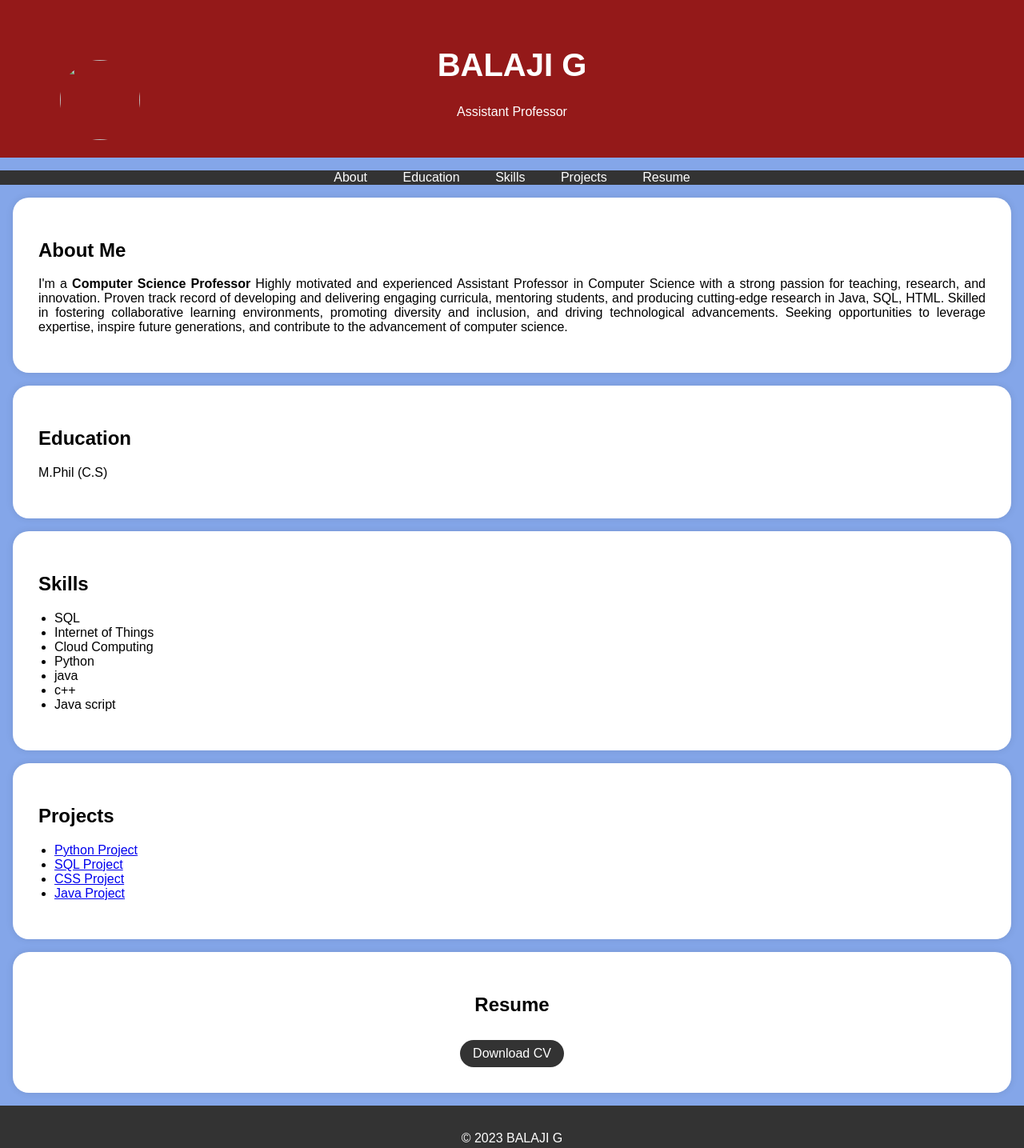
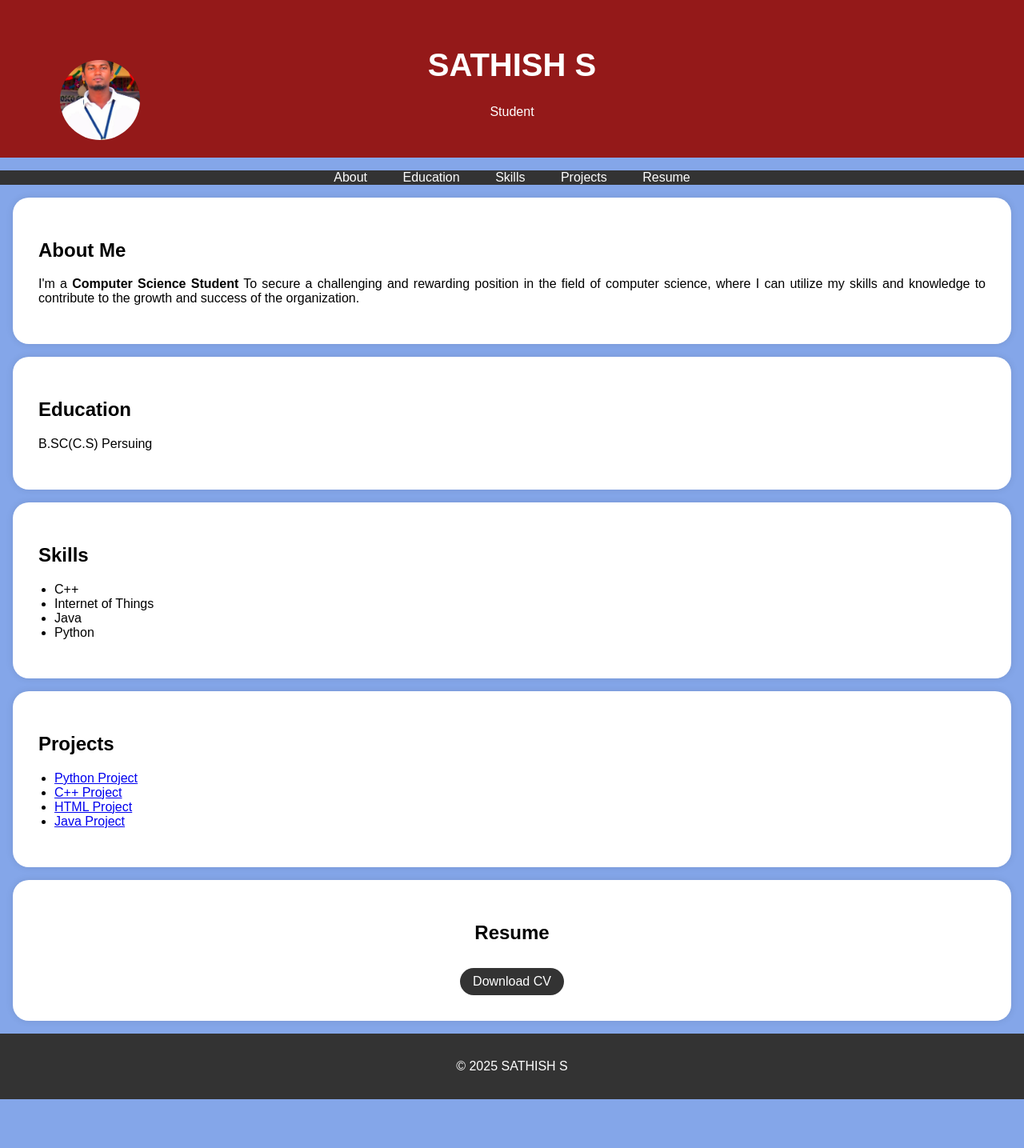
Before and after one commit to Sathishsam239/sathish, a plain HTML site: page sathish.html in a window 1280 px wide. Shown: the whole page at 80% size. After the commit the page ends 1374 px from the top, so only its background shows below. Drawn offline with Linux system fonts and the light colour scheme; files whose address does not match are found by name.

Commit message:
Update sathish.html

```diff
--- a/sathish.html
+++ b/sathish.html
@@ -1,6 +1,6 @@
 <html>
 <head>
-    <title>Portfolio</title>
+    <title>CURRICULAM VITAE</title>
     <style>
         body {
             font-family: Arial, sans-serif;
@@ -94,9 +94,9 @@
     <header>
         <div class="header-content">
             <!-- Add your profile picture here -->
-            <img src="/storage/emulated/0/Pictures/Screenshots/Balajiphoto.jpg"  "alt="Balajiphoto" class="profile-picture">
-            <h1>BALAJI G</h1>
-            <p>Assistant Professor</p>
+            <img src="C:\Users\Admin\Desktop\balaji/sathishphoto.jpg"  "alt="Sathishphoto" class="profile-picture">
+            <h1>SATHISH S</h1>
+            <p>Student</p>
         </div>
     </header>
 
@@ -114,14 +114,14 @@
     <section id="about">
         <div class="section-content">
             <h2>About Me</h2>
-            <p>I'm a <b> Computer Science Professor</b> Highly motivated and experienced Assistant Professor in Computer Science with a strong passion for teaching, research, and innovation. Proven track record of developing and delivering engaging curricula, mentoring students, and producing cutting-edge research in Java, SQL, HTML. Skilled in fostering collaborative learning environments, promoting diversity and inclusion, and driving technological advancements. Seeking opportunities to leverage expertise, inspire future generations, and contribute to the advancement of computer science.</p>
+            <p>I'm a <b> Computer Science Student</b> To secure a challenging and rewarding position in the field of computer science, where I can utilize my skills and knowledge to contribute to the growth and success of the organization.</p>
         </div>
     </section>
 
     <section id="education">
         <div class="section-content">
             <h2>Education</h2>
-            <p>M.Phil (C.S)</p>
+            <p>B.SC(C.S) Persuing</p>
 
 
         </div>
@@ -131,16 +131,11 @@
         <div class="section-content">
             <h2>Skills</h2>
             <ul>
-                <li>SQL</li>
+                <li>C++</li>
                 <li>Internet of Things</li>
-                <li>Cloud Computing</li>
+                <li>Java</li>
                 <li>Python</li>
-
-
-                <li>java</li>
-                <li>c++</li>
-                <li>Java script</li>
-            </ul>
+               </ul>
         </div>
     </section>
 
@@ -149,8 +144,8 @@
             <h2>Projects</h2>
             <ul>
                 <li><a href="#">Python Project</a></li>
-                <li><a href="#">SQL Project</a></li>
-                <li><a href="#">CSS Project</a></li>
+                <li><a href="#">C++ Project</a></li>
+                <li><a href="#">HTML Project</a></li>
                 <li><a href="#">Java Project</a></li>
                 <!-- Add more project links here -->
             </ul>
@@ -169,7 +164,7 @@
     </section>
 
     <footer>
-        <p>&copy; 2023 BALAJI G</p>
+        <p>&copy; 2025 SATHISH S</p>
     </footer>
 
     <script>
```
